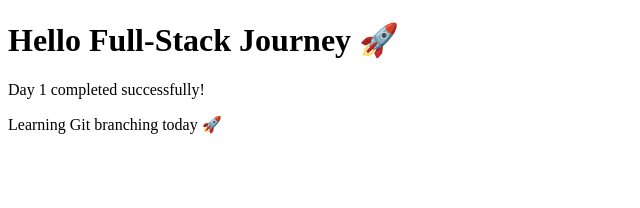
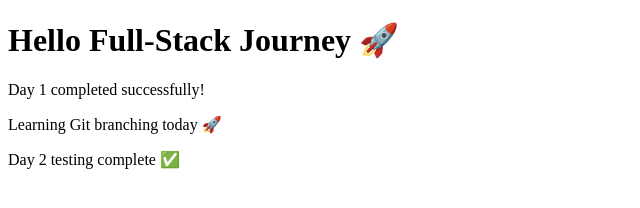
Before and after one commit to hrithikacharjee/fullstack-roadmap, a plain HTML site: page index.html in a window 1280 px wide. Shown: the whole page, without its empty margins (0-640 px from the left). Drawn offline with Linux system fonts and the light colour scheme.

Commit message:
Add new branch for feature test

```diff
--- a/index.html
+++ b/index.html
@@ -7,6 +7,9 @@
   <h1>Hello Full-Stack Journey 🚀</h1>
   <p>Day 1 completed successfully!</p>
 
+
   <footer>Learning Git branching today 🚀</footer>
+  <p>Day 2 testing complete ✅</p>
+
 </body>
 </html>
```
